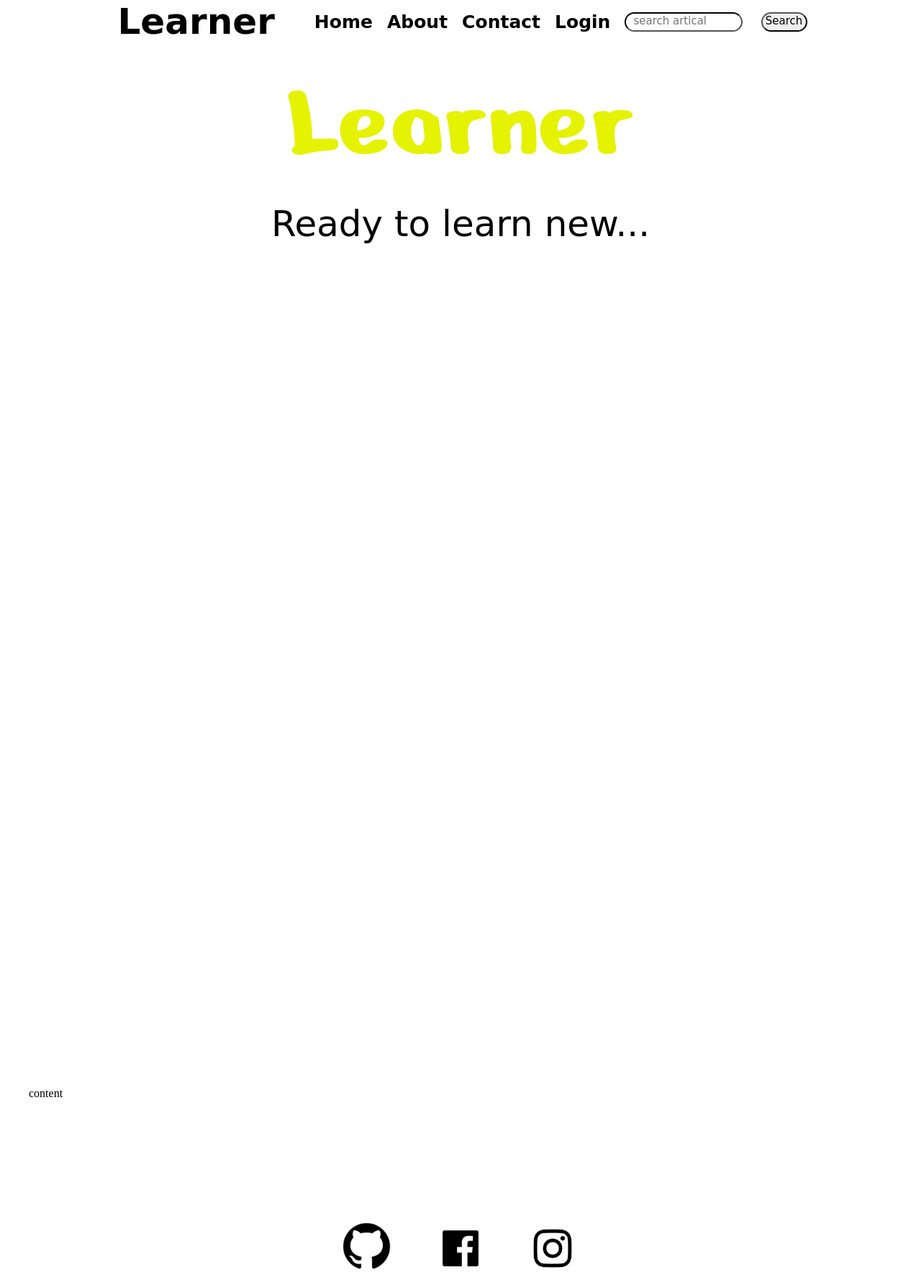
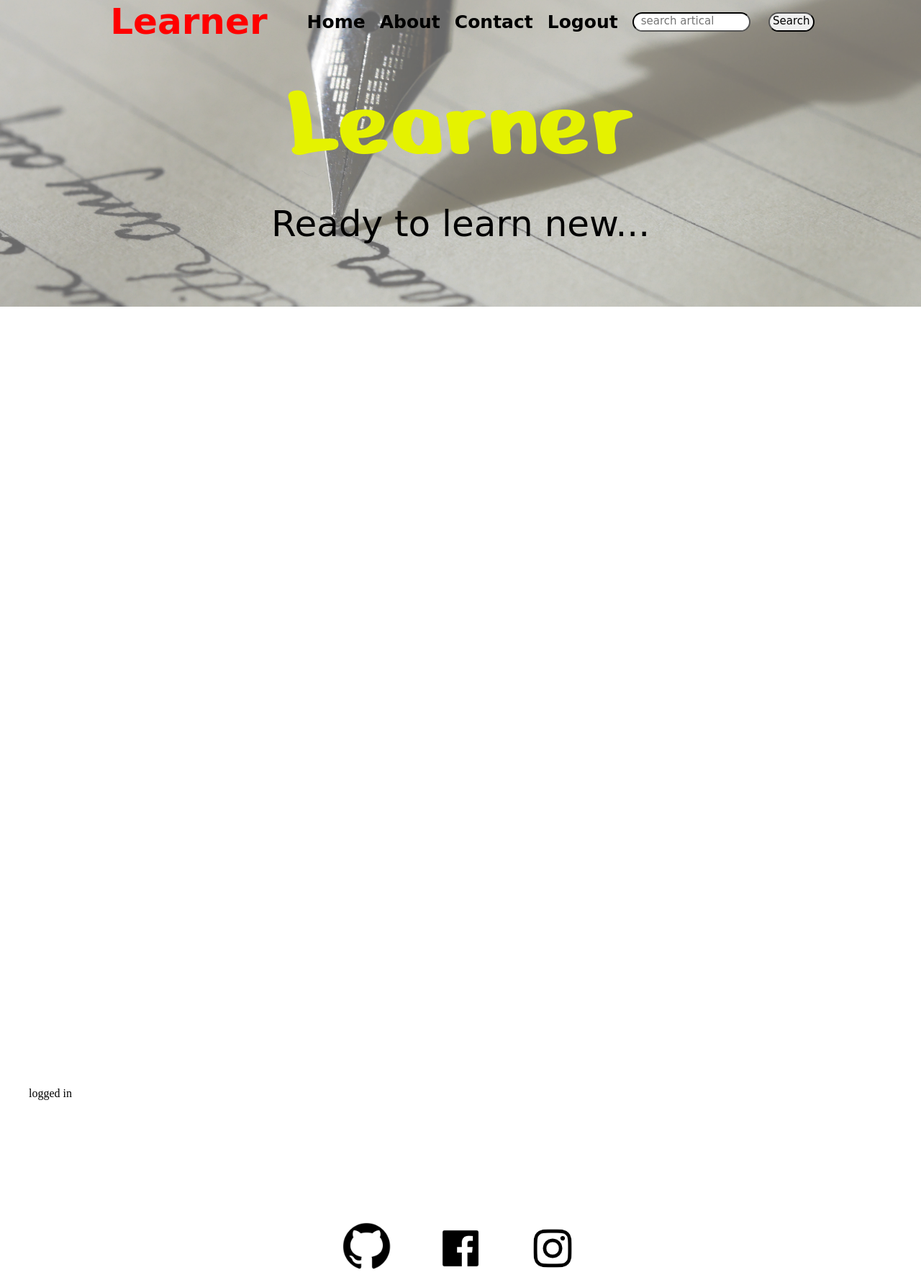
Before and after one commit to devsapariya94/blog-website, a Flask app: page /home in a window 1280 px wide. Shown: the whole page at 72% size. Run offline with Flask 2, Linux system fonts and the light colour scheme; a user stored in the database is signed in; some web fonts are replaced.

Commit message:
logout done and handel error 404 done

```diff
--- a/website/templates/base.html
+++ b/website/templates/base.html
@@ -11,20 +11,10 @@
 </head>
 <style>
   :root {
-    --main-bg-color: {
-        {
-        main_color
-      }
+    --main-bg-color: {{main_color}};
+
+    --bg_img: {{bg_img}}
     }
-
-    ;
-
-    --bg_img: {
-        {
-        bg_img
-      }
-    }
-  }
 </style>
 
 <body>
@@ -44,7 +34,12 @@
           <li class="nav-item"> <a href="/">Home</a> </li>
           <li class="nav-item"><a href="/about">About</a></li>
           <li class="nav-item"><a href="/contact">Contact</a></li>
+
+          {% if current_user.is_authenticated %}
+          <li class="nav-item"><a href="/logout">Logout</a></li>
+          {% else %}
           <li class="nav-item"><a href="/login">Login</a></li>
+          {% endif %}
           <li class="nav-item">
             <form class="search" action="#">
               <input placeholder="search artical" class="form-input" required name="search" />
--- a/website/templates/home.html
+++ b/website/templates/home.html
@@ -11,7 +11,13 @@
     <div class="content width_1 m_auto">
 
           <br><br><br><br><br><br><br><br><br><br><br><br><br><br><br><br><br><br><br><br><br><br><br><br><br><br><br><br><br><br><br><br><br><br><br><br><br><br><br><br><br><br><br><br><br><br><br><br><br><br><br><br><br><br><br><br><br><br><br><br>
+{%if current_user.is_authenticated %}
+logged in
 
 
+      {% else %}
+
           content
+{% endif %}
+
         {% endblock %}
```
Also changed, not shown: website/__init__.py (+7 -1 lines), website/auth.py (+8 -1 lines), website/templates/404.html (added, +8 -0 lines), website/database.db, website/views.py (line endings or trailing spaces).
